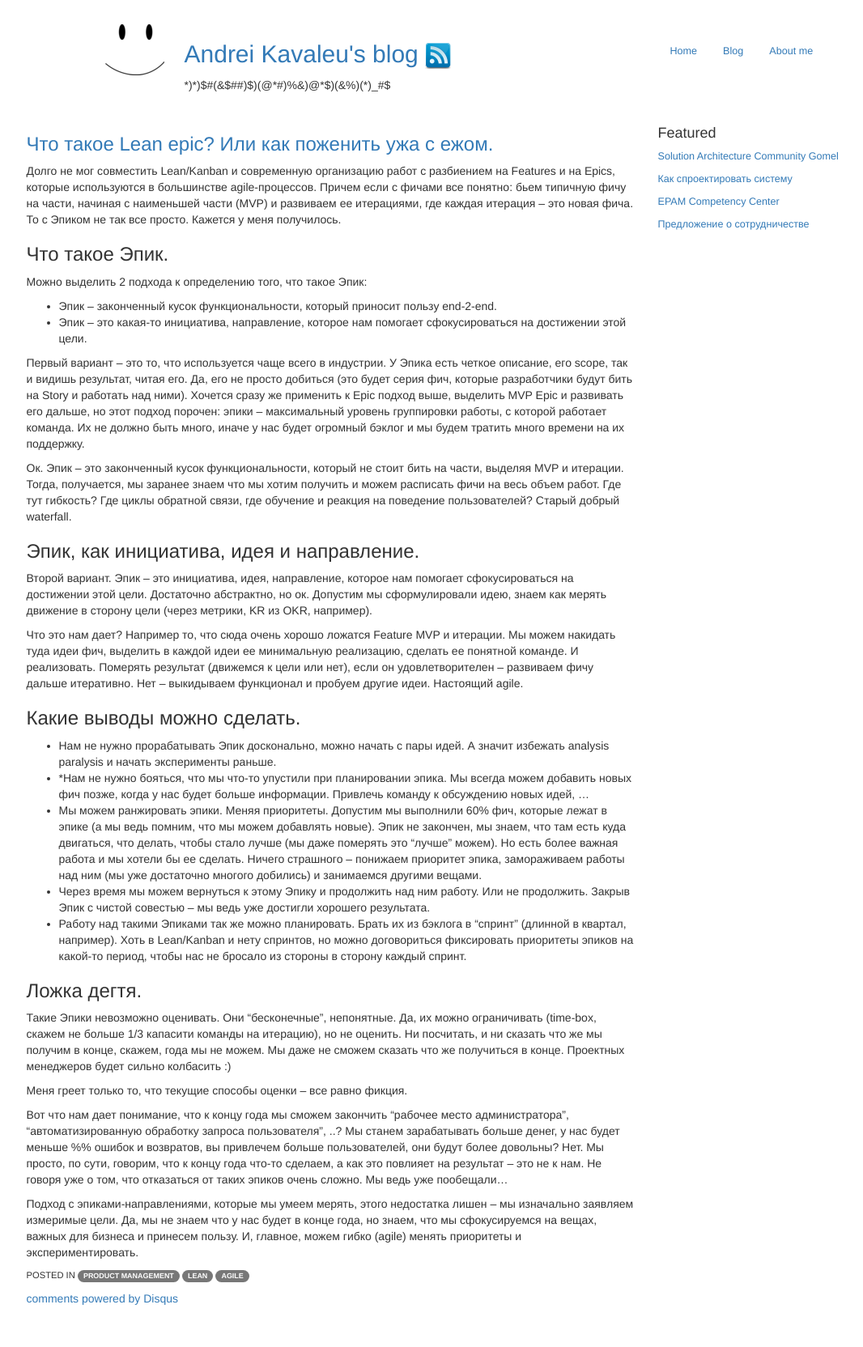
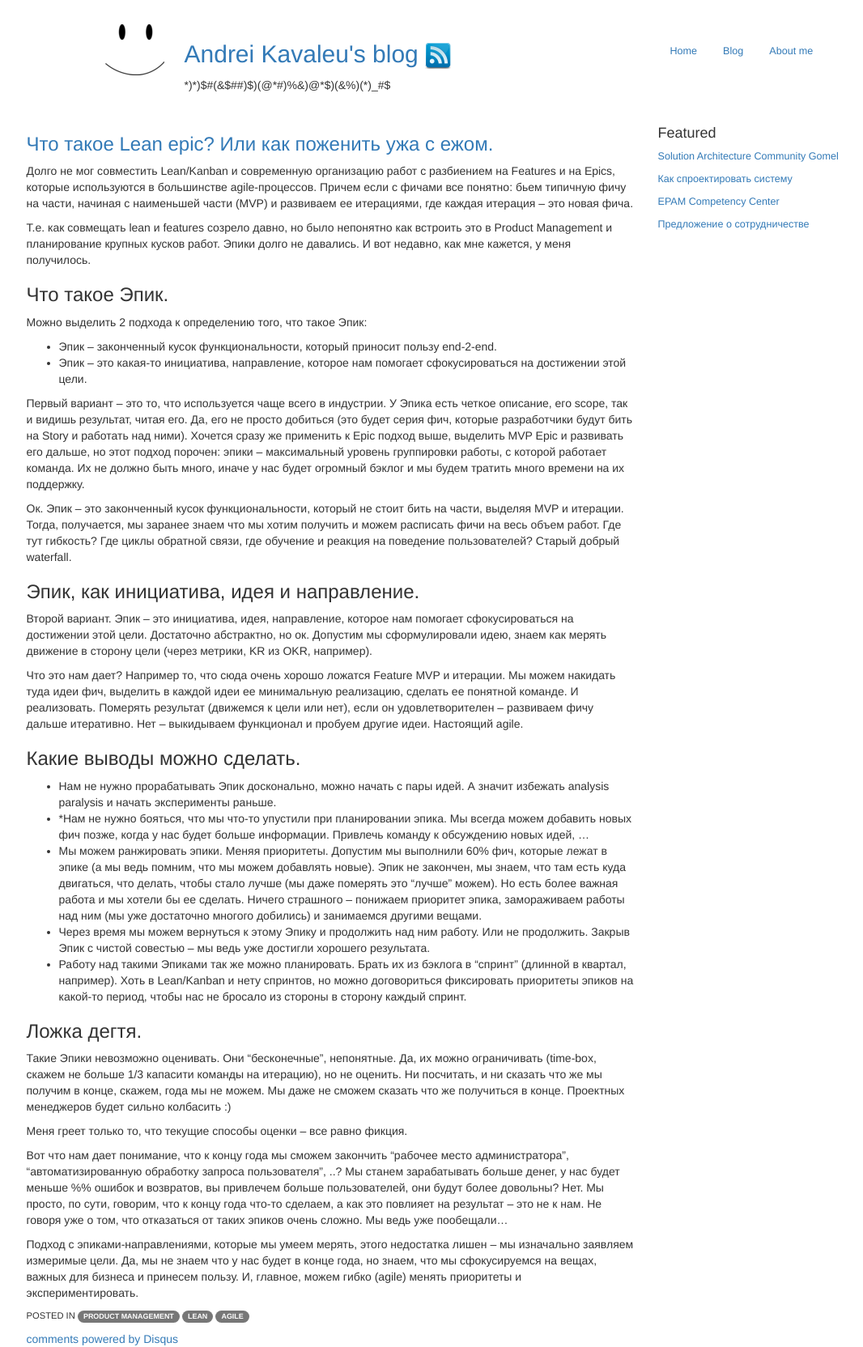
Before and after one commit to akava/akava.github.io, a Jekyll site: the page built from _posts/2022-10-15-lean-epics.md, in a window 1280 px wide. Shown: the whole page at 81% size, without its empty margins (135-1201 px from the left). Built offline with Jekyll 4.4.1, drawn with Linux system fonts in a browser that asks for light colours; nearby versions of some CDN libraries; comment, search, counter and statistics services are not loaded; before the commit the page ends 1614 px from its top, so only the background shows below that.

Commit message:
Изменено введение

```diff
--- a/_posts/2022-10-15-lean-epics.md
+++ b/_posts/2022-10-15-lean-epics.md
@@ -13,7 +13,9 @@ tags:
   slug: agile
 ---
 
-Долго не мог совместить Lean/Kanban и современную организацию работ с разбиением на Features и на Epics, которые используются в большинстве agile-процессов. Причем если с фичами все понятно: бьем типичную фичу на части, начиная с наименьшей части (MVP) и развиваем ее итерациями, где каждая итерация – это новая фича. То с Эпиком не так все просто. Кажется у меня получилось.
+Долго не мог совместить Lean/Kanban и современную организацию работ с разбиением на Features и на Epics, которые используются в большинстве agile-процессов. Причем если с фичами все понятно: бьем типичную фичу на части, начиная с наименьшей части (MVP) и развиваем ее итерациями, где каждая итерация – это новая фича.
+
+Т.е. как совмещать lean и features созрело давно, но было непонятно как встроить это в Product Management и планирование крупных кусков работ. Эпики долго не давались. И вот недавно, как мне кажется, у меня получилось.
 
 ### Что такое Эпик.
 Можно выделить 2 подхода к определению того, что такое Эпик:
```
